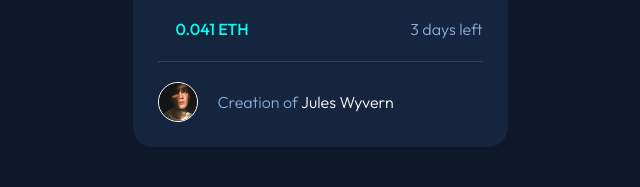
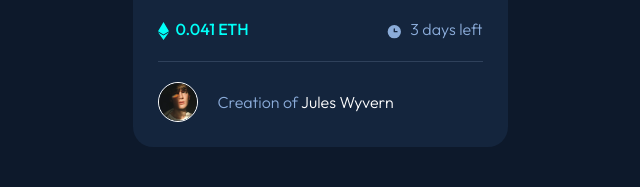
Before and after one commit to Zakaria-EL-Guerdy/NFT-preview-card-component, a plain HTML site: page index.html in a window 1280 px wide. Shown: the part 522-709 px from the top of the page, 320-960 px from the left. Drawn offline with Linux system fonts and the light colour scheme; the site is published under a folder, as on GitHub Pages, so addresses that start at the root find nothing.

Commit message:
add . to the icons in order for them to show

```diff
--- a/styles.css
+++ b/styles.css
@@ -76,7 +76,7 @@ body{
   content: "";
   width: 11px;
   height: 18px;
-  background: url('/images/icon-ethereum.svg');
+  background: url('./images/icon-ethereum.svg');
   display: inline-block;
   margin-right: 7px;
   vertical-align: middle;
@@ -86,7 +86,7 @@ body{
   content: "";
   width: 17px;
   height: 17px;
-  background: url('/images/icon-clock.svg');
+  background: url('./images/icon-clock.svg');
   display: inline-block;
   margin-right: 7px;
   vertical-align: middle;
```
